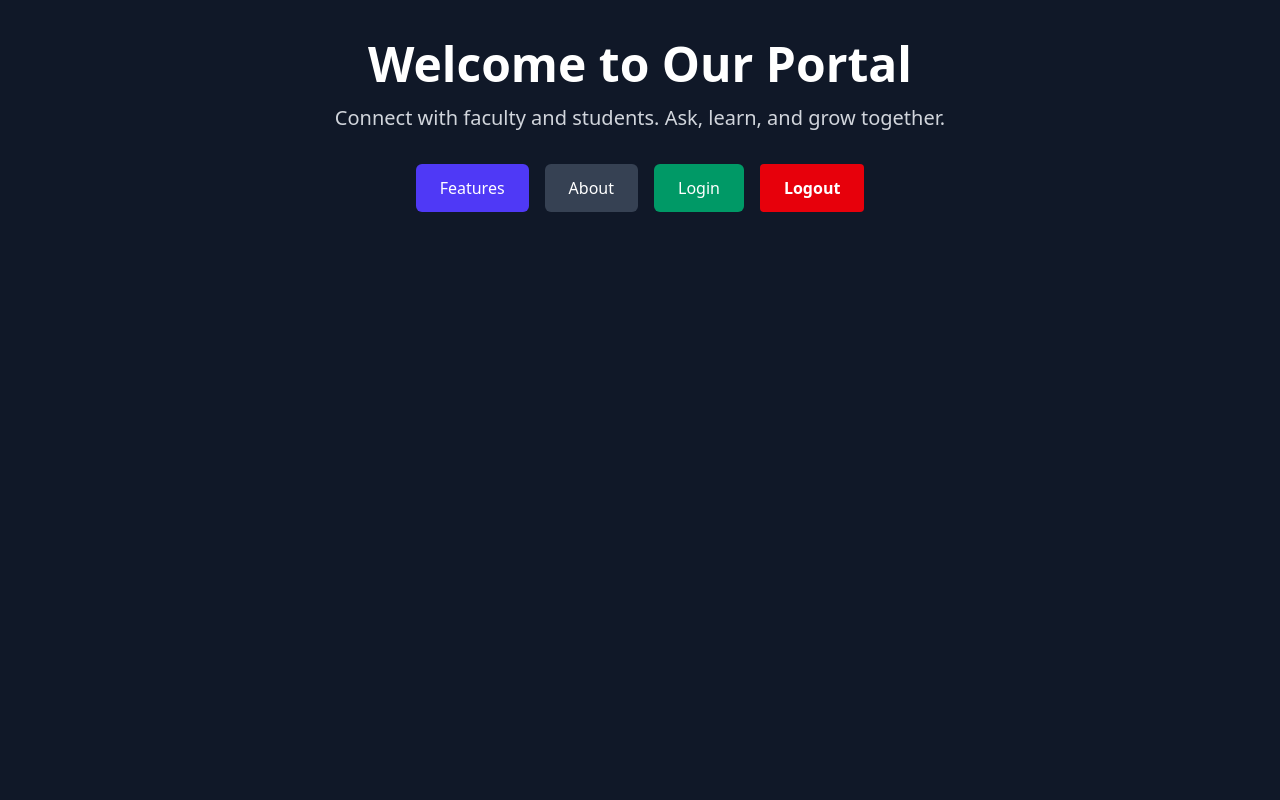
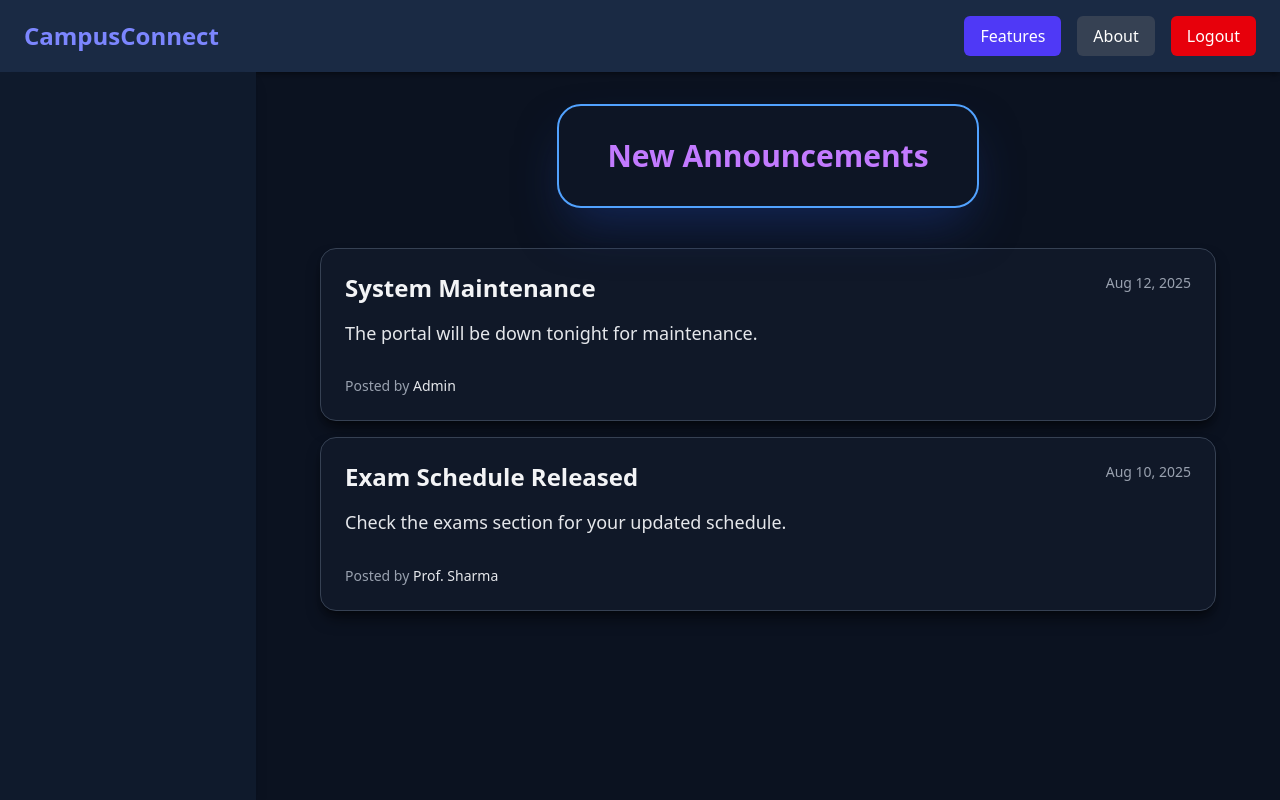
Before and after one commit to Dantheman2606/Student-query-system, a React (Vite) app in the folder frontend/: page /home in a window 1280 px wide. Built offline with nearby package versions, Linux system fonts and the light colour scheme; no server answers; sample sign-in values are in the browser's storage.

Commit message:
Updated HomePage and added Announcement Card

```diff
--- /dev/null
+++ b/frontend/src/components/AnnouncementCard.jsx
@@ -0,0 +1,42 @@
+export default function AnnouncementCard({
+  title,
+  content,
+  postedBy,
+  datePosted,
+}) {
+  const formattedDate = datePosted
+    ? new Date(datePosted).toLocaleString(undefined, {
+        year: 'numeric',
+        month: 'short',
+        day: 'numeric',
+      })
+    : '';
+
+  return (
+    <article className="w-full bg-gray-900 border border-gray-700 shadow-lg shadow-black/50 rounded-2xl p-6">
+      <header className="flex items-start justify-between gap-4">
+        <div>
+          <h3 className="text-2xl font-semibold text-gray-100 leading-tight">
+            {title}
+          </h3>
+
+        </div>
+        <time className="text-sm text-gray-400">{formattedDate}</time>
+      </header>
+
+      <div className="mt-4 text-lg text-gray-200 leading-relaxed">
+        {content}
+      </div>
+
+      <footer className="mt-6 flex items-center justify-between text-sm text-gray-400">
+        {/* <span className="inline-flex items-center gap-2">
+          <span>Announcement</span>
+        </span> */}
+        <p className="mt-1 text-sm text-gray-400">
+            Posted by{' '}
+            <span className="text-gray-200 font-medium">{postedBy}</span>
+          </p>
+      </footer>
+    </article>
+  );
+}
--- /dev/null
+++ b/frontend/src/components/Navbar.jsx
@@ -0,0 +1,34 @@
+// Navbar Component
+const Navbar = ({ onLogout }) => {
+  return (
+    <nav className="bg-[#1A2A44] px-6 py-4 flex justify-between items-center shadow-md shadow-black/30">
+      <h1 className="text-2xl font-bold text-indigo-400">
+          <a href='/'>
+            CampusConnect
+            </a></h1>
+      <div className="flex gap-4">
+        <a
+          href="/features"
+          className="px-4 py-2 bg-indigo-600 hover:bg-indigo-700 rounded-md transition"
+        >
+          Features
+        </a>
+        <a
+          href="/about"
+          className="px-4 py-2 bg-gray-700 hover:bg-gray-600 rounded-md transition"
+        >
+          About
+        </a>
+
+        <button
+          onClick={onLogout}
+          className="px-4 py-2 bg-red-600 hover:bg-red-700 rounded-md transition"
+        >
+          Logout
+        </button>
+      </div>
+    </nav>
+  );
+};
+
+export default Navbar;
--- /dev/null
+++ b/frontend/src/components/Sidebar.jsx
@@ -0,0 +1,21 @@
+import React from 'react';
+
+// const Sidebar = () => {
+//   return (
+//     <aside className="w-64 bg-[#0F1A2C] p-6">
+//       <div className="bg-[#0D1525] rounded-2xl border border-blue-400 shadow-lg shadow-blue-900/50 px-4 py-3 text-center">
+//         <h2 className="text-lg font-bold text-purple-400">New</h2>
+//         <h2 className="text-lg font-bold text-purple-400">Announcements</h2>
+//       </div>
+//     </aside>
+//   );
+// };
+const Sidebar = () => {
+  return (
+    <aside className="w-64 bg-[#0F1A2C] shadow-lg shadow-black-900/50 p-6">
+      {/* Placeholder for future sidebar content */}
+    </aside>
+  );
+};
+
+export default Sidebar;
--- a/frontend/src/pages/HomePage.jsx
+++ b/frontend/src/pages/HomePage.jsx
@@ -1,50 +1,68 @@
 import React from 'react';
 import { useNavigate } from 'react-router-dom';
+import AnnouncementCard from '../components/AnnouncementCard';
+import Sidebar from '../components/Sidebar';
+import Navbar from '../components/Navbar';
 
+
+// Main Home Page
 const HomePage = () => {
-
-    const navigate = useNavigate();
+  const navigate = useNavigate();
 
   const handleLogout = () => {
     localStorage.removeItem('token');
     navigate('/login');
   };
+
+  // replace this shit with API call later
+  const announcements = [
+    {
+      title: 'System Maintenance',
+      content: 'The portal will be down tonight for maintenance.',
+      postedBy: 'Admin',
+      datePosted: '2025-08-12T14:30:00',
+    },
+    {
+      title: 'Exam Schedule Released',
+      content: 'Check the exams section for your updated schedule.',
+      postedBy: 'Prof. Sharma',
+      datePosted: '2025-08-10T10:00:00',
+    },
+  ];
+
   return (
-    <div className="min-h-screen bg-gray-900 text-white px-6 py-10">
-      <div className="max-w-4xl mx-auto text-center">
-        <h1 className="text-4xl md:text-5xl font-bold mb-4">
-          Welcome to Our Portal
-        </h1>
-        <p className="text-lg md:text-xl text-gray-300 mb-6">
-          Connect with faculty and students. Ask, learn, and grow together.
-        </p>
+    <div className="min-h-screen flex flex-col bg-[#0B1220] text-white">
+      {/* Navbar */}
+      <Navbar onLogout={handleLogout} />
 
-        <div className="flex flex-col md:flex-row justify-center gap-4 mt-8">
-          <a
-            href="/features"
-            className="px-6 py-3 bg-indigo-600 hover:bg-indigo-700 rounded-md text-white transition"
-          >
-            Features
-          </a>
-          <a
-            href="/about"
-            className="px-6 py-3 bg-gray-700 hover:bg-gray-600 rounded-md text-white transition"
-          >
-            About
-          </a>
-          <a
-            href="/login"
-            className="px-6 py-3 bg-emerald-600 hover:bg-emerald-700 rounded-md text-white transition"
-          >
-            Login
-          </a>
-           <button
-        onClick={handleLogout}
-        className="bg-red-600 hover:bg-red-700 text-white font-semibold py-2 px-6 rounded transition duration-300"
-      >
-        Logout
-      </button>
-        </div>
+      {/* Content Layout */}
+      <div className="flex flex-1">
+        {/* Sidebar */}
+        <Sidebar />
+
+        {/* Main Content */}
+        <main className="flex-1 p-8 overflow-y-auto">
+          {/* Heading */}
+          <div className="flex justify-center mb-10">
+            <div className="bg-[#0D1525] rounded-3xl border-2 border-blue-400 shadow-2xl shadow-blue-900/50 px-12 py-8 text-center">
+              <h2 className="text-3xl font-extrabold text-purple-400">New Announcements</h2>
+
+            </div>
+          </div>
+
+          {/* Announcements List */}
+          <div className="space-y-4 max-w-4xl mx-auto">
+            {announcements.map((a, index) => (
+              <AnnouncementCard
+                key={index}
+                title={a.title}
+                content={a.content}
+                postedBy={a.postedBy}
+                datePosted={a.datePosted}
+              />
+            ))}
+          </div>
+        </main>
       </div>
     </div>
   );
--- a/frontend/src/pages/RegisterPage.jsx
+++ b/frontend/src/pages/RegisterPage.jsx
@@ -149,6 +149,7 @@ export default function RegisterPage() {
                       required
                     />
                     <textarea
+                      name='bio'
                       className="w-full min-h-24 px-4 py-2 bg-gray-700 border border-gray-600 rounded-lg focus:outline-none focus:ring-2 focus:ring-indigo-500"
                       placeholder="Short Bio (e.g. I'm a front-end enthusiast!)"
                       value={formData.bio}
```
Also changed, not shown: 2 other files (tests, documents, lock files or other folders).
